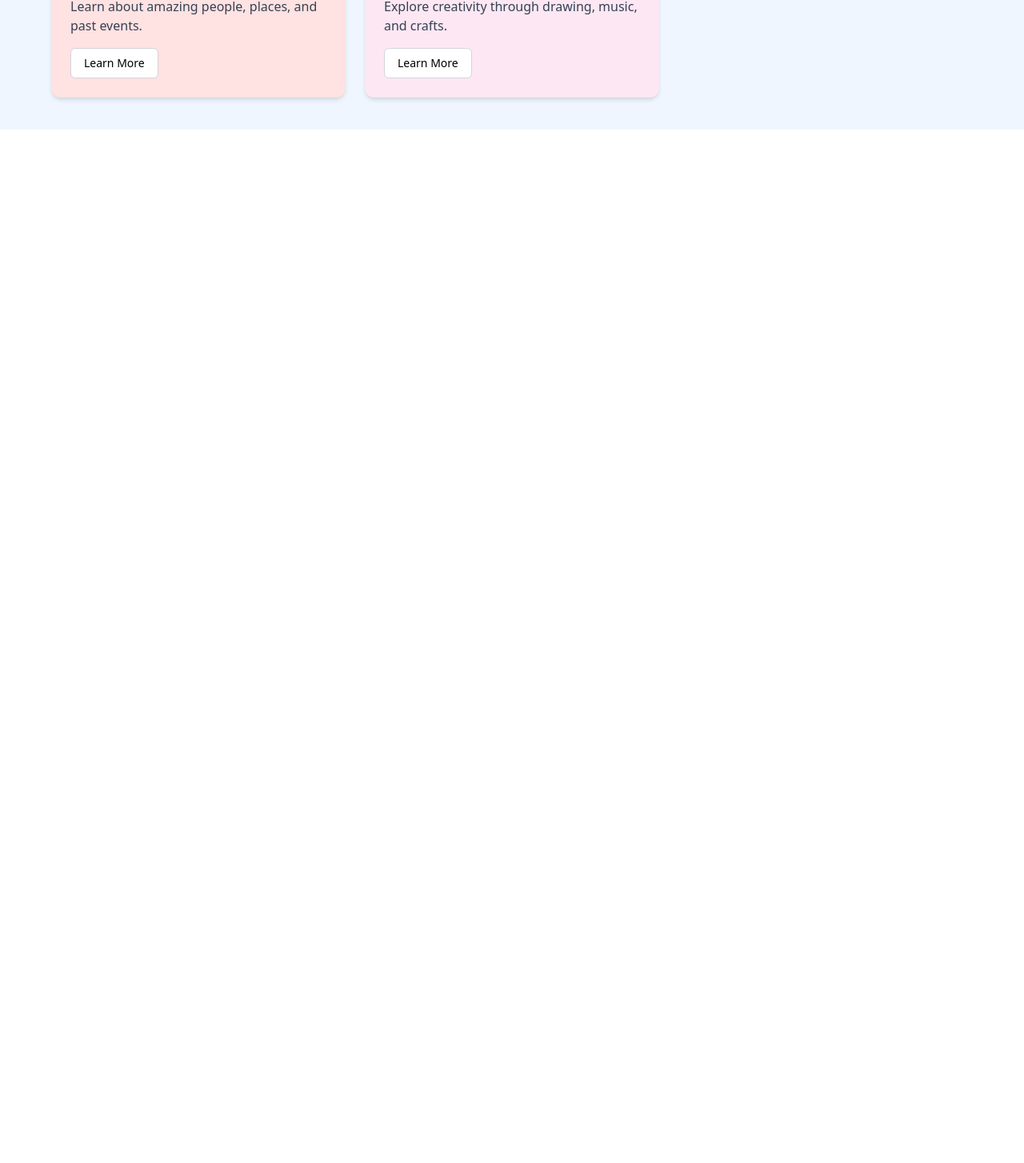
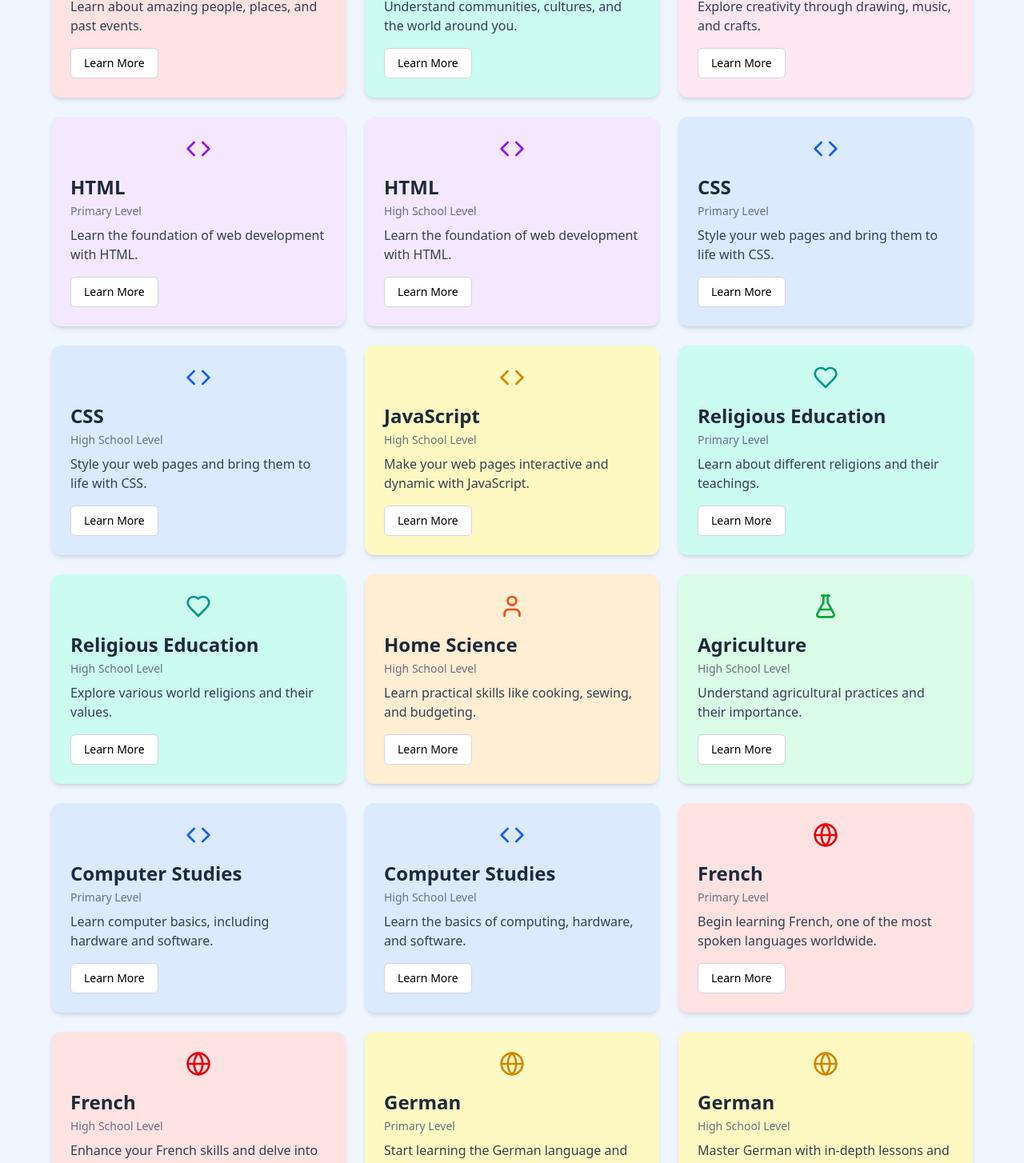
Before and after one commit to Nicolex0/EduConnect, a React (Vite) app: page /courses in a window 1280 px wide. Shown: the part 712-2166 px from the top of the page at 80% size. Before the commit the page ends 874 px from the top, so only its background shows below. Built offline with nearby package versions, Linux system fonts and the light colour scheme.

Commit message:
adding more course cards

```diff
--- a/src/components/CoursesPage.jsx
+++ b/src/components/CoursesPage.jsx
@@ -7,6 +7,9 @@ import {
   PenLine,
   Globe,
   Paintbrush,
+  Code,
+  Heart,
+  User,
 } from 'lucide-react';
 
 const subjects = [
@@ -19,7 +22,7 @@ const subjects = [
   },
   {
     title: 'Science',
-    level: 'High School',
+    level: 'Primary',
     description: 'Discover the wonders of nature, space, and experiments!',
     icon: <FlaskConical className="w-8 h-8 text-green-600" />,
     color: 'bg-green-100',
@@ -39,9 +42,139 @@ const subjects = [
     color: 'bg-red-100',
   },
   {
+    title: 'Social Studies',
+    level: 'Primary',
+    description: 'Understand communities, cultures, and the world around you.',
+    icon: <Heart className="w-8 h-8 text-teal-600" />,
+    color: 'bg-teal-100',
+  },
+  {
     title: 'Creative Arts',
     level: 'Primary',
     description: 'Explore creativity through drawing, music, and crafts.',
+    icon: <Paintbrush className="w-8 h-8 text-pink-600" />,
+    color: 'bg-pink-100',
+  },
+  // New Tech Courses
+  {
+    title: 'HTML',
+    level: 'Primary',
+    description: 'Learn the foundation of web development with HTML.',
+    icon: <Code className="w-8 h-8 text-purple-600" />,
+    color: 'bg-purple-100',
+  },
+  {
+    title: 'HTML',
+    level: 'High School',
+    description: 'Learn the foundation of web development with HTML.',
+    icon: <Code className="w-8 h-8 text-purple-600" />,
+    color: 'bg-purple-100',
+  },
+  {
+    title: 'CSS',
+    level: 'Primary',
+    description: 'Style your web pages and bring them to life with CSS.',
+    icon: <Code className="w-8 h-8 text-blue-600" />,
+    color: 'bg-blue-100',
+  },
+  {
+    title: 'CSS',
+    level: 'High School',
+    description: 'Style your web pages and bring them to life with CSS.',
+    icon: <Code className="w-8 h-8 text-blue-600" />,
+    color: 'bg-blue-100',
+  },
+  {
+    title: 'JavaScript',
+    level: 'High School',
+    description: 'Make your web pages interactive and dynamic with JavaScript.',
+    icon: <Code className="w-8 h-8 text-yellow-600" />,
+    color: 'bg-yellow-100',
+  },
+  // Religious Education
+  {
+    title: 'Religious Education',
+    level: 'Primary',
+    description: 'Learn about different religions and their teachings.',
+    icon: <Heart className="w-8 h-8 text-teal-600" />,
+    color: 'bg-teal-100',
+  },
+  {
+    title: 'Religious Education',
+    level: 'High School',
+    description: 'Explore various world religions and their values.',
+    icon: <Heart className="w-8 h-8 text-teal-600" />,
+    color: 'bg-teal-100',
+  },
+  // High School Courses
+  {
+    title: 'Home Science',
+    level: 'High School',
+    description: 'Learn practical skills like cooking, sewing, and budgeting.',
+    icon: <User className="w-8 h-8 text-orange-600" />,
+    color: 'bg-orange-100',
+  },
+  {
+    title: 'Agriculture',
+    level: 'High School',
+    description: 'Understand agricultural practices and their importance.',
+    icon: <FlaskConical className="w-8 h-8 text-green-600" />,
+    color: 'bg-green-100',
+  },
+  {
+    title: 'Computer Studies',
+    level: 'Primary',
+    description: 'Learn computer basics, including hardware and software.',
+    icon: <Code className="w-8 h-8 text-blue-600" />,
+    color: 'bg-blue-100',
+  },
+  {
+    title: 'Computer Studies',
+    level: 'High School',
+    description: 'Learn the basics of computing, hardware, and software.',
+    icon: <Code className="w-8 h-8 text-blue-600" />,
+    color: 'bg-blue-100',
+  },
+  // Languages Courses
+  {
+    title: 'French',
+    level: 'Primary',
+    description: 'Begin learning French, one of the most spoken languages worldwide.',
+    icon: <Globe className="w-8 h-8 text-red-600" />,
+    color: 'bg-red-100',
+  },
+  {
+    title: 'French',
+    level: 'High School',
+    description: 'Enhance your French skills and delve into its culture.',
+    icon: <Globe className="w-8 h-8 text-red-600" />,
+    color: 'bg-red-100',
+  },
+  {
+    title: 'German',
+    level: 'Primary',
+    description: 'Start learning the German language and its unique structure.',
+    icon: <Globe className="w-8 h-8 text-yellow-600" />,
+    color: 'bg-yellow-100',
+  },
+  {
+    title: 'German',
+    level: 'High School',
+    description: 'Master German with in-depth lessons and cultural insights.',
+    icon: <Globe className="w-8 h-8 text-yellow-600" />,
+    color: 'bg-yellow-100',
+  },
+  {
+    title: 'Music',
+    level: 'Primary',
+    description: 'Explore the world of music, including basic theory and instruments.',
+    icon: <Paintbrush className="w-8 h-8 text-pink-600" />,
+    color: 'bg-pink-100',
+  },
+  {
+    title: 'Music',
+    level: 'High School',
+    description: 'Learn advanced music theory and performance techniques.',
     icon: <Paintbrush className="w-8 h-8 text-pink-600" />,
     color: 'bg-pink-100',
   },
```
